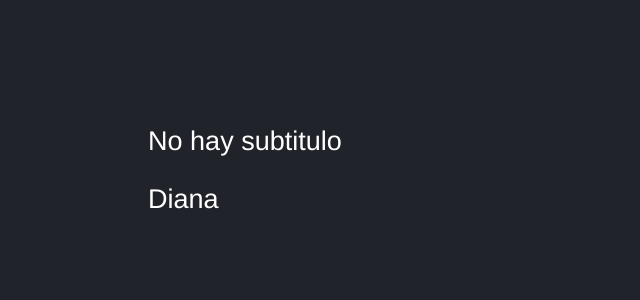
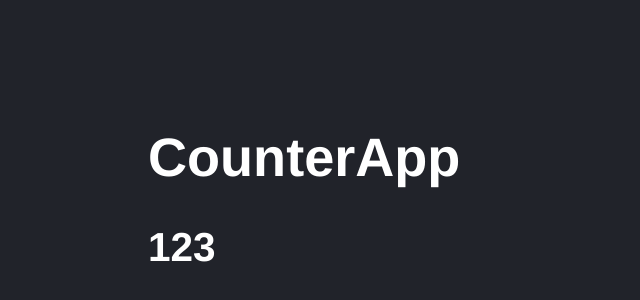
Before and after one commit to yuritzicalixto/counter-app, a React (Vite) app: page / in a window 1280 px wide. Shown: the part 58-358 px from the top of the page, without its empty margins (0-640 px from the left). Built offline with nearby package versions, Linux system fonts and the light colour scheme.

Commit message:
CounterApp-Homework

```diff
--- /dev/null
+++ b/src/CounterApp.jsx
@@ -0,0 +1,14 @@
+import PropTypes from 'prop-types';
+
+export const CounterApp = ({value}) => {
+    return (
+        <>
+        <h1>CounterApp</h1>
+        <h2>{value}</h2>
+        </>
+    );
+}
+
+CounterApp.propType = {
+    value: PropTypes.number,
+}
--- a/src/main.jsx
+++ b/src/main.jsx
@@ -1,14 +1,14 @@
 import React from 'react';
 import ReactDOM from 'react-dom/client';
-import {HelloWorldApp} from './HelloWorldApp';
-import { FirstApp } from './FirstApp';
-
+// import {HelloWorldApp} from './HelloWorldApp';
+// import { FirstApp } from './FirstApp';
 import './styles.css'
+import { CounterApp } from './CounterApp';
 
 // export default App
 
 ReactDOM.createRoot(document.getElementById('root')).render(
     <React.StrictMode>
-        <FirstApp title/>
+        <CounterApp value={123} />
     </React.StrictMode>
 );
```
